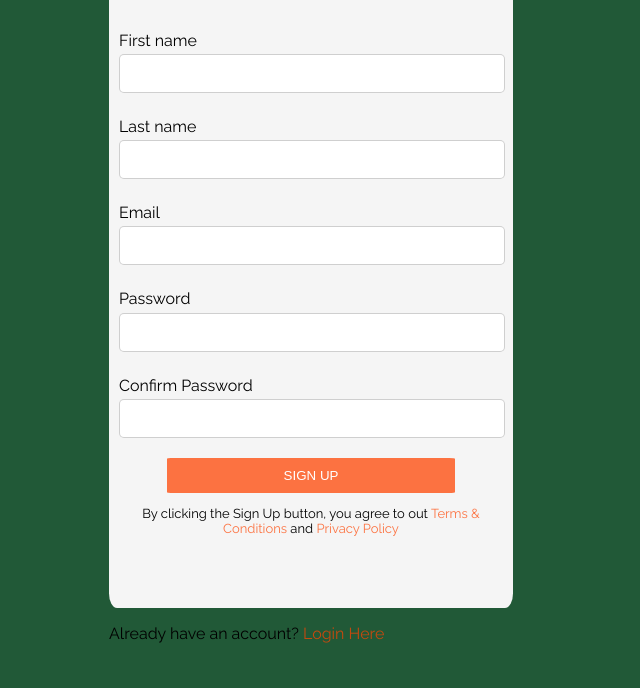
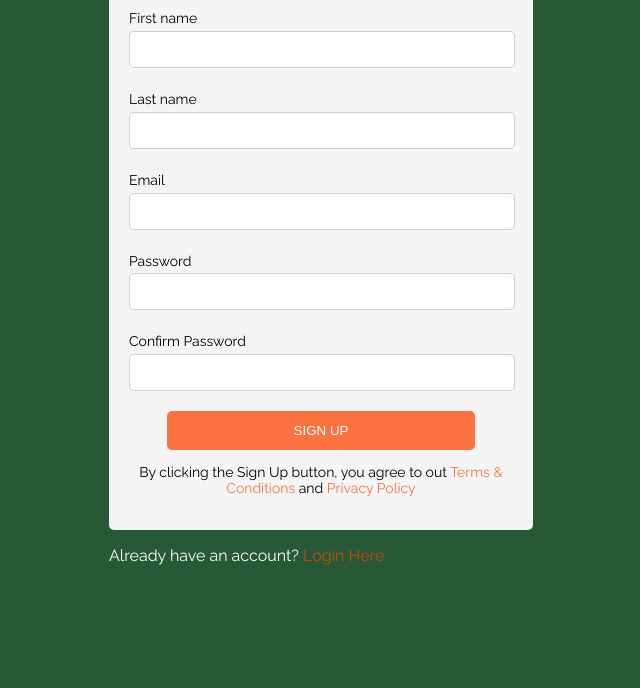
Before and after one commit to Bishwajitkuat/html_css_HBC_by_Margit, a plain HTML site: page task_5/index.html in a window 1280 px wide. Shown: the part 182-870 px from the top of the page, without its empty margins (339-979 px from the left). After the commit the page ends 800 px from the top, so only its background shows below. Drawn offline with Linux system fonts and the light colour scheme.

Commit message:
task_5 final

```diff
--- a/task_5/index.html
+++ b/task_5/index.html
@@ -8,7 +8,7 @@
     <link rel="preconnect" href="https://fonts.googleapis.com" />
     <link rel="preconnect" href="https://fonts.gstatic.com" crossorigin />
     <link
-      href="https://fonts.googleapis.com/css2?family=Raleway:wght@400;700&display=swap"
+      href="https://fonts.googleapis.com/css2?family=Raleway:wght@400;600&display=swap"
       rel="stylesheet"
     />
     <link rel="stylesheet" href="style.css" />
--- a/task_5/style.css
+++ b/task_5/style.css
@@ -1,53 +1,51 @@
 body {
-  background-color: rgb(33, 89, 55);
+  background-color: rgb(39, 89, 55);
   margin: 0;
   padding: 0;
   font-family: "Raleway", sans-serif;
-  position: relative;
   box-sizing: border-box;
+  text-align: center;
 }
 .sign {
-  height: 800px;
   width: 30%;
-  margin-top: 70px;
-  position: absolute;
-  left: 35%;
-  right: 35%;
+  margin-top: 30px;
+  display: inline-block;
 }
 .sing__body {
-  height: 700px;
   width: 100%;
   background-color: whitesmoke;
-  border-radius: 2%;
+  border-radius: 5px;
   text-align: center;
-  padding: 10px;
+  padding: 20px;
 }
 .sign__body--instraction {
   margin-bottom: 30px;
 }
 h1 {
-  font-weight: bolder;
+  font-weight: 600;
+  font-size: 2.2rem;
 }
 label {
   display: block;
   text-align: left;
-  /* font-family: inherit; */
   line-height: 1.7;
+  font-size: 14px;
 }
 input {
   margin-bottom: 20px;
   border: 1px solid #00000030;
   border-radius: 5px;
   height: 35px;
-  width: 99%;
+  padding: 0;
+  width: 100%;
 }
 button {
   margin-bottom: 30px;
   background-color: #ff4400bb;
-  width: 75%;
+  width: 80%;
+  padding: 12px 0;
   text-align: center;
-  height: 35px;
-  border-radius: 2%;
+  border-radius: 5px;
   margin: 0 auto;
   border: none;
   color: white;
@@ -58,6 +56,15 @@ a {
   color: #ff4400bb;
   text-decoration: none;
 }
+.sign__foot {
+  color: white;
+  font-weight: 400;
+  text-align: left;
+}
 .sign__body--terms {
-  font-size: small;
+  font-weight: 400;
+  font-size: 14px;
 }
+.sign__body--instraction {
+  font-size: 18px;
+}
```
Also changed, not shown: 1 other file.
